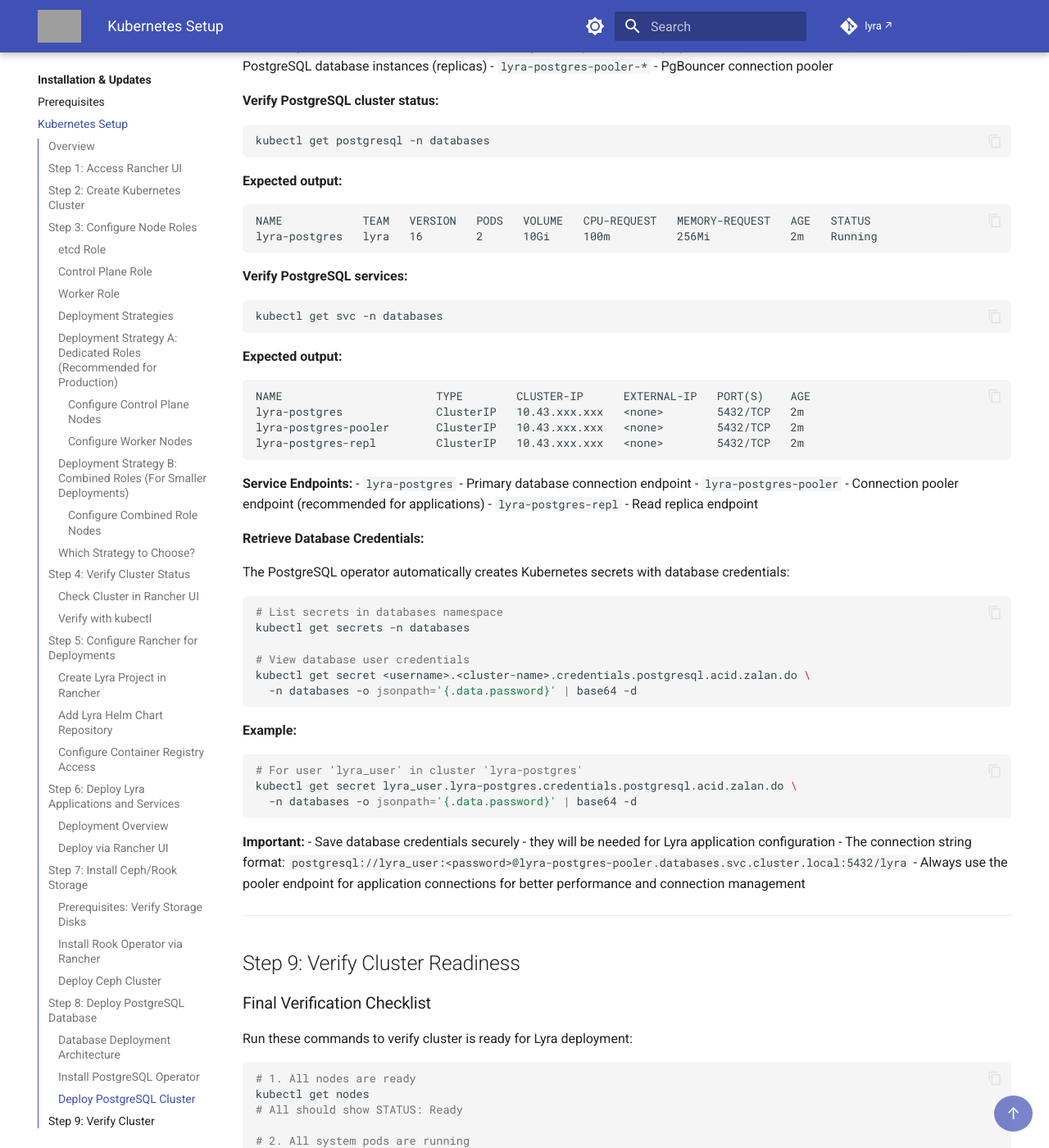
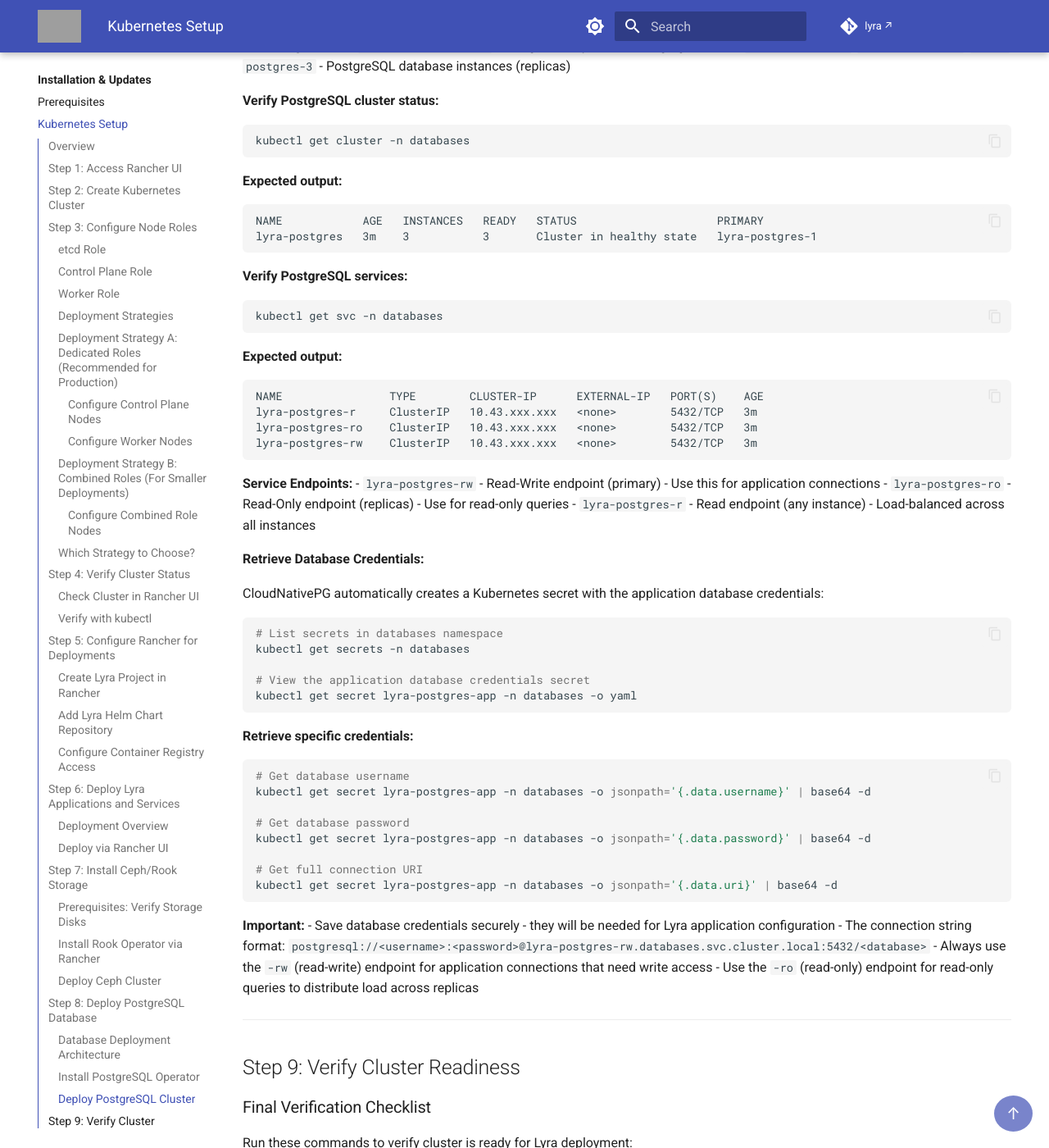
Before and after one commit to amreinch/lyra-docs, an MkDocs documentation site: the page built from docs/installation/kubernetes-setup.md, in a window 1280 px wide and 1400 px high, scrolled down 15265 px. Shown: the whole window at 82% size. Built offline with MkDocs 1.6.1 and Material for MkDocs 9.7.7, drawn with Linux system fonts in a browser that asks for light colours; comment, search, counter and statistics services are not loaded; some of the changed text lies outside the part shown; grey boxes are pictures that could not be loaded.

Commit message:
Removed PgBouncer pooler references from PostgreSQL documentation
CloudNativePG does not use PgBouncer pooler - it handles connection
management efficiently without requiring an external pooler.

Changes:
- Removed pooler references from operator and cluster descriptions
- Updated expected pods output (3 replicas: lyra-postgres-1/2/3)
- Corrected service endpoints (-rw, -ro, -r instead of pooler services)
- Updated cluster status verification command (kubectl get cluster)
- Fixed credential retrieval for CloudNativePG secret format
- Updated connection string to use -rw endpoint instead of pooler
- Clarified default replica count (3 for HA)

The documentation now accurately reflects CloudNativePG deployment
without the confusion of non-existent pooler components.

🤖 Generated with [Claude Code](https://claude.com/claude-code)

Co-Authored-By: Claude <noreply@anthropic.com>

````diff
--- a/docs/installation/kubernetes-setup.md
+++ b/docs/installation/kubernetes-setup.md
@@ -670,7 +670,6 @@ The PostgreSQL operator manages the lifecycle of PostgreSQL clusters within Kube
 - Manages PostgreSQL cluster creation and lifecycle
 - Handles high availability and failover
 - Automates backups and recovery
-- Provides connection pooling with PgBouncer
 - Monitors database health and performance
 
 Install the **postgres-operator** chart following the deployment process described in Step 6.
@@ -703,9 +702,9 @@ Now that the PostgreSQL operator is running, deploy the actual PostgreSQL databa
 **Purpose of postgres-cluster:**
 - Creates a highly available PostgreSQL database cluster
 - Configures persistent storage using Ceph/Rook
-- Sets up connection pooling with PgBouncer
 - Provides automatic backups and point-in-time recovery
 - Creates database users and credentials
+- Manages automatic failover and replication
 
 Install the **postgres-cluster** chart following the deployment process described in Step 6.
 
@@ -717,10 +716,10 @@ Install the **postgres-cluster** chart following the deployment process describe
 
 **Important Configuration Values:**
 - **Cluster Name**: Name of your PostgreSQL cluster (e.g., `lyra-postgres`)
-- **Number of Instances**: Replica count (recommended: 2+ for HA)
-- **Storage Size**: Persistent volume size (e.g., `10Gi` for development, `100Gi+` for production)
+- **Number of Instances**: Replica count (default: 3 for HA, minimum: 1 for development)
+- **Storage Size**: Persistent volume size (default: `10Gi` for development, `100Gi+` for production)
 - **Storage Class**: `rook-ceph-block` (uses Ceph storage from Step 7)
-- **Database Name**: Initial database to create (e.g., `lyra`)
+- **Database Name**: Initial database to create (e.g., `lyra_db`)
 - **Database User**: Application database user (e.g., `lyra_user`)
 
 **Monitor PostgreSQL cluster creation** (takes 2-5 minutes):
@@ -733,29 +732,28 @@ kubectl get pods -n databases -w
 kubectl get pods -n databases
 ```
 
-**Expected output (for 2-replica cluster):**
+**Expected output (for 3-replica cluster):**
 ```
 NAME                                 READY   STATUS    RESTARTS   AGE
 postgres-operator-xxxxxxxxxx-xxxxx   1/1     Running   0          5m
-lyra-postgres-0                      1/1     Running   0          2m
-lyra-postgres-1                      1/1     Running   0          2m
-lyra-postgres-pooler-xxxxxxxxxx-xxxxx 1/1     Running   0          2m
+lyra-postgres-1                      1/1     Running   0          3m
+lyra-postgres-2                      1/1     Running   0          2m
+lyra-postgres-3                      1/1     Running   0          2m
 ```
 
 **Pod Components:**
 - `postgres-operator-*` - PostgreSQL operator managing clusters
-- `lyra-postgres-0`, `lyra-postgres-1` - PostgreSQL database instances (replicas)
-- `lyra-postgres-pooler-*` - PgBouncer connection pooler
+- `lyra-postgres-1`, `lyra-postgres-2`, `lyra-postgres-3` - PostgreSQL database instances (replicas)
 
 **Verify PostgreSQL cluster status:**
 ```bash
-kubectl get postgresql -n databases
+kubectl get cluster -n databases
 ```
 
 **Expected output:**
 ```
-NAME            TEAM   VERSION   PODS   VOLUME   CPU-REQUEST   MEMORY-REQUEST   AGE   STATUS
-lyra-postgres   lyra   16        2      10Gi     100m          256Mi            2m    Running
+NAME            AGE   INSTANCES   READY   STATUS                     PRIMARY
+lyra-postgres   3m    3           3       Cluster in healthy state   lyra-postgres-1
 ```
 
 **Verify PostgreSQL services:**
@@ -765,41 +763,46 @@ kubectl get svc -n databases
 
 **Expected output:**
 ```
-NAME                       TYPE        CLUSTER-IP      EXTERNAL-IP   PORT(S)    AGE
-lyra-postgres              ClusterIP   10.43.xxx.xxx   <none>        5432/TCP   2m
-lyra-postgres-pooler       ClusterIP   10.43.xxx.xxx   <none>        5432/TCP   2m
-lyra-postgres-repl         ClusterIP   10.43.xxx.xxx   <none>        5432/TCP   2m
+NAME                TYPE        CLUSTER-IP      EXTERNAL-IP   PORT(S)    AGE
+lyra-postgres-r     ClusterIP   10.43.xxx.xxx   <none>        5432/TCP   3m
+lyra-postgres-ro    ClusterIP   10.43.xxx.xxx   <none>        5432/TCP   3m
+lyra-postgres-rw    ClusterIP   10.43.xxx.xxx   <none>        5432/TCP   3m
 ```
 
 **Service Endpoints:**
-- `lyra-postgres` - Primary database connection endpoint
-- `lyra-postgres-pooler` - Connection pooler endpoint (recommended for applications)
-- `lyra-postgres-repl` - Read replica endpoint
+- `lyra-postgres-rw` - Read-Write endpoint (primary) - Use this for application connections
+- `lyra-postgres-ro` - Read-Only endpoint (replicas) - Use for read-only queries
+- `lyra-postgres-r` - Read endpoint (any instance) - Load-balanced across all instances
 
 **Retrieve Database Credentials:**
 
-The PostgreSQL operator automatically creates Kubernetes secrets with database credentials:
+CloudNativePG automatically creates a Kubernetes secret with the application database credentials:
 
 ```bash
 # List secrets in databases namespace
 kubectl get secrets -n databases
 
-# View database user credentials
-kubectl get secret <username>.<cluster-name>.credentials.postgresql.acid.zalan.do \
-  -n databases -o jsonpath='{.data.password}' | base64 -d
+# View the application database credentials secret
+kubectl get secret lyra-postgres-app -n databases -o yaml
 ```
 
-**Example:**
+**Retrieve specific credentials:**
 ```bash
-# For user 'lyra_user' in cluster 'lyra-postgres'
-kubectl get secret lyra_user.lyra-postgres.credentials.postgresql.acid.zalan.do \
-  -n databases -o jsonpath='{.data.password}' | base64 -d
+# Get database username
+kubectl get secret lyra-postgres-app -n databases -o jsonpath='{.data.username}' | base64 -d
+
+# Get database password
+kubectl get secret lyra-postgres-app -n databases -o jsonpath='{.data.password}' | base64 -d
+
+# Get full connection URI
+kubectl get secret lyra-postgres-app -n databases -o jsonpath='{.data.uri}' | base64 -d
 ```
 
 **Important:**
 - Save database credentials securely - they will be needed for Lyra application configuration
-- The connection string format: `postgresql://lyra_user:<password>@lyra-postgres-pooler.databases.svc.cluster.local:5432/lyra`
-- Always use the pooler endpoint for application connections for better performance and connection management
+- The connection string format: `postgresql://<username>:<password>@lyra-postgres-rw.databases.svc.cluster.local:5432/<database>`
+- Always use the `-rw` (read-write) endpoint for application connections that need write access
+- Use the `-ro` (read-only) endpoint for read-only queries to distribute load across replicas
 
 ---
 
````
